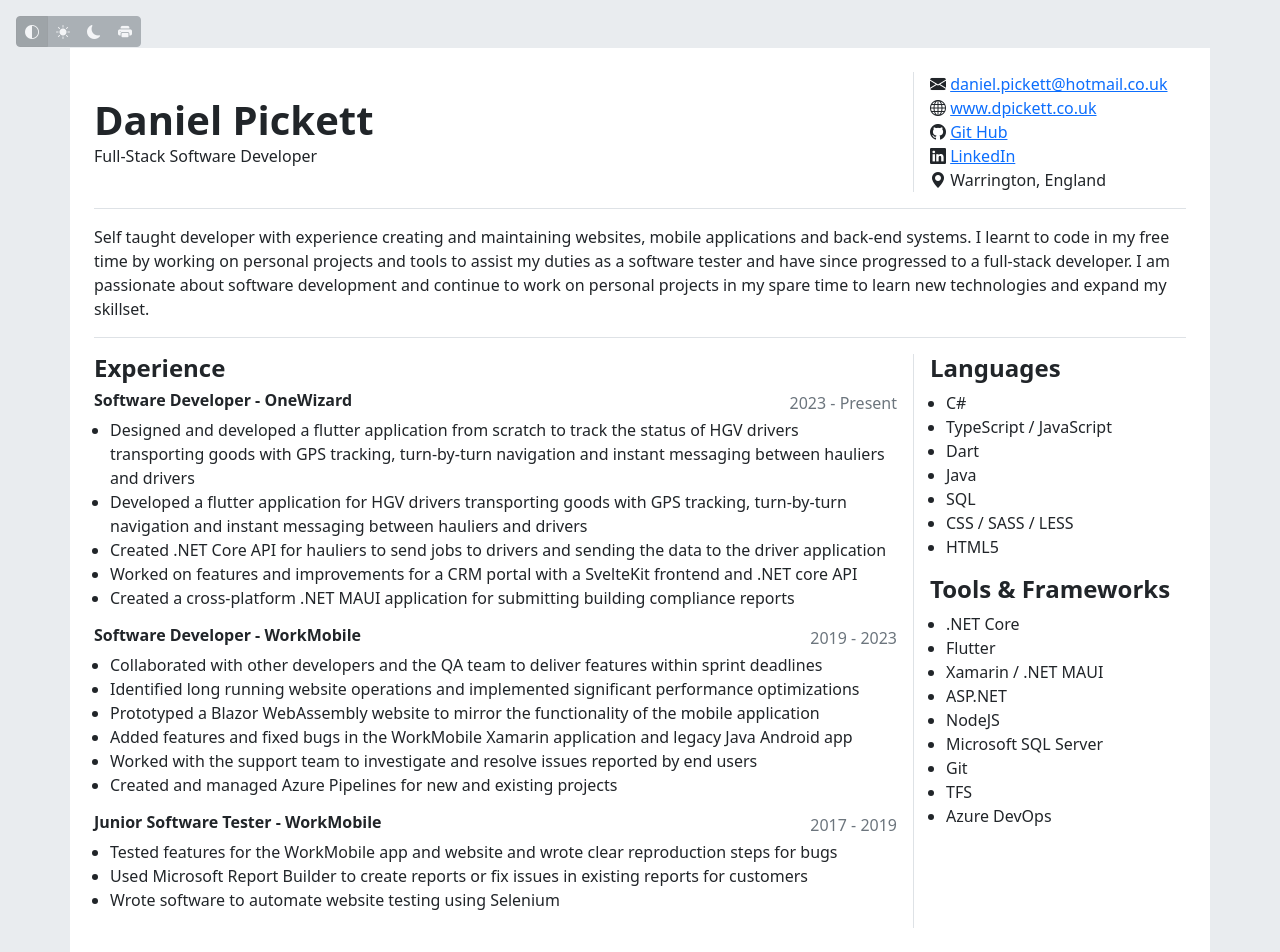
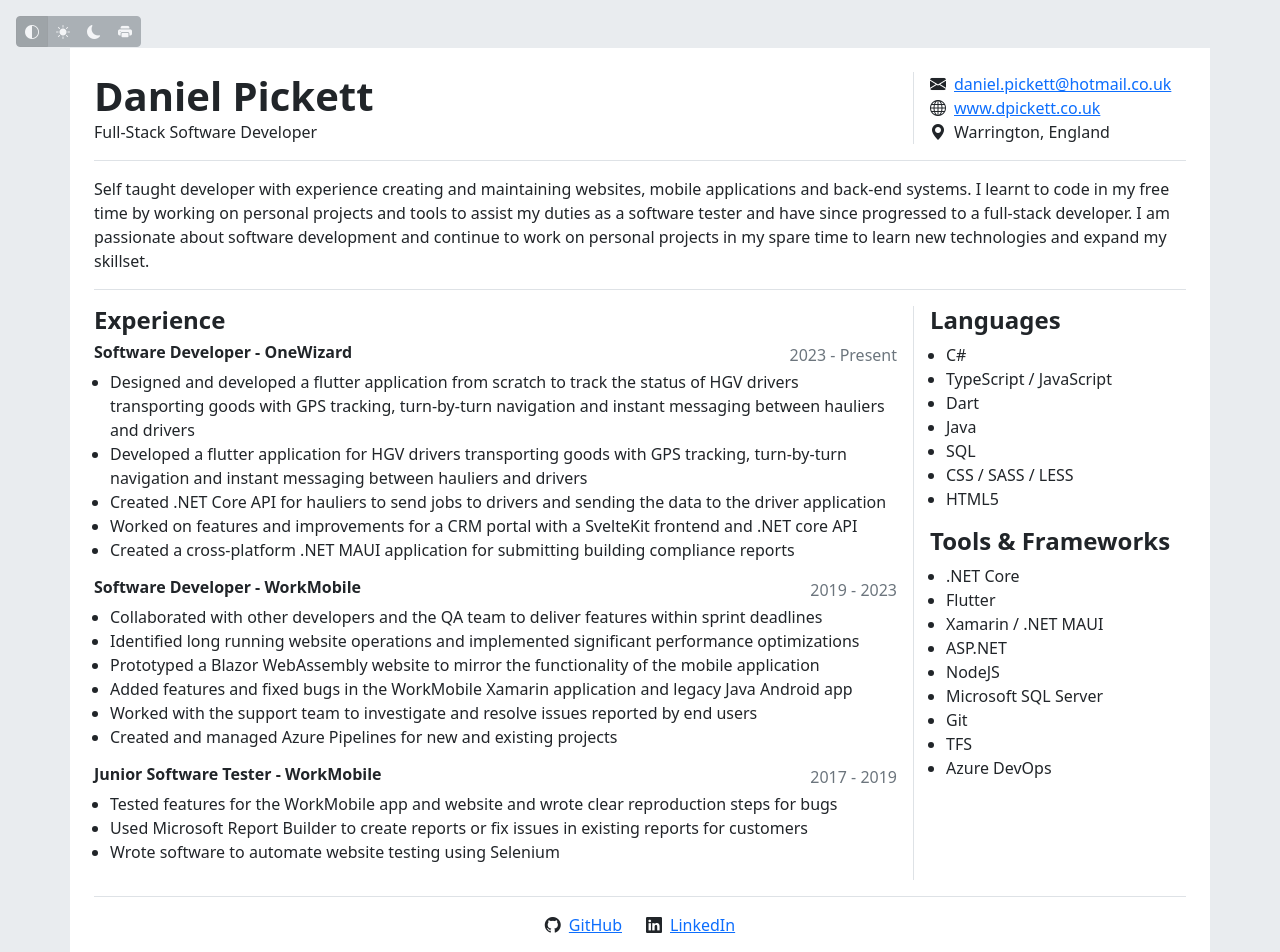
Before and after one commit to dan3988/cv, a SvelteKit app: page / in a window 1280 px wide. Shown: the top 952 px of the page. Built offline with nearby package versions, Linux system fonts and the light colour scheme.

Commit message:
Added link component and moved social links to the bottom

```diff
--- /dev/null
+++ b/src/lib/Icon.svelte
@@ -0,0 +1,19 @@
+<script lang="ts">
+	import type { Snippet } from "svelte";
+
+	interface Props {
+		icon?: string;
+		children?: Snippet<[]>;
+	}
+
+	const {
+		icon,
+		children,
+	}: Props = $props();
+</script>
+<span class="flex-row gap-2">
+	{#if icon}
+		<i class="bi bi-{icon}"></i>
+	{/if}
+	{@render children?.()}
+</span>
--- /dev/null
+++ b/src/lib/Link.svelte
@@ -0,0 +1,50 @@
+<script lang="ts">
+	import type { Snippet } from "svelte";
+	import Icon from "./Icon.svelte";
+
+	interface Props {
+		href: string;
+		title?: string;
+		icon?: string;
+		target?: string;
+		children?: Snippet<[]>;
+	}
+
+	const {
+		href,
+		title,
+		icon,
+		target,
+		children,
+	}: Props = $props();
+
+	const printContent = $derived(removeProtocol(href));
+
+	function removeProtocol(link: string) {
+		let protocol: string;
+		try {
+			({ protocol } = new URL(link));
+		} catch (_) {
+			return link;
+		}
+
+		link = link.slice(protocol.length);
+
+		while (link.startsWith('/'))
+			link = link.slice(1);
+
+		return link;
+	}
+</script>
+<Icon {icon}>
+	<a {href} {target} {title}>
+		{#if children}
+			<span class="d-none d-print-block">{printContent}</span>
+			<span class="d-print-none">
+				{@render children()}
+			</span>
+		{:else}
+			{printContent}
+		{/if}
+	</a>
+</Icon>
--- a/src/lib/data.json
+++ b/src/lib/data.json
@@ -9,13 +9,13 @@
 	"socials": [
 		{
 			"icon": "github",
-			"title": "Git Hub",
+			"title": "GitHub",
 			"href": "https://github.com/dan3988"
 		},
 		{
 			"icon": "linkedin",
 			"title": "LinkedIn",
-			"href": "https://www.linkedin.com/in/daniel-pickett-b01230286/"
+			"href": "https://linkedin.com/in/dan3988"
 		}
 	],
 	"skills": {
--- a/src/routes/+page.svelte
+++ b/src/routes/+page.svelte
@@ -3,19 +3,11 @@
 	import theme from "$lib/theme";
 	import data from "$lib/data.json";
 	import { browser } from "$app/environment";
+	import Icon from "$lib/Icon.svelte";
+	import Link from "$lib/Link.svelte";
 
 	const { preference } = theme;
 	const { name, profession, email, photo, website, location, socials, summary, experience, skills } = data;
-
-	function getWebsiteDisplay(url: string) {
-		if (url.startsWith('http://'))
-			return url.substring(7);
-
-		if (url.startsWith('https://'))
-			return url.substring(8);
-
-		return url;
-	}
 </script>
 <svelte:head>
 	<title>{profession ? `${name} | ${profession}` : name}</title>
@@ -46,30 +38,13 @@
 			</div>
 			<div class="cv-box">
 				{#if email}
-					<span>
-						<i class="bi-envelope-fill"></i>
-						<a href="mailto:{email}">{email}</a>
-					</span>
+					<Link href="mailto:{email}" icon="envelope-fill" />
 				{/if}
 				{#if website}
-					<span>
-						<i class="bi-globe"></i>
-						<a href={website} target="_blank">{getWebsiteDisplay(website)}</a>
-					</span>
+					<Link href={website} target="_blank" icon="globe" />
 				{/if}
-				{#each socials ?? [] as { icon, title, href }}
-					<span>
-						{#if icon}
-							<i class="bi-{icon}"></i>
-						{/if}
-						<a {href} target="_blank">{title ?? href}</a>
-					</span>
-				{/each}
 				{#if location}
-					<span>
-						<i class="bi-geo-alt-fill"></i>
-						{location}
-					</span>
+					<Icon icon="geo-alt-fill">{location}</Icon>
 				{/if}
 			</div>
 		</div>
@@ -102,6 +77,15 @@
 				{/each}
 			</div>
 		</div>
+		{#if socials && socials.length}
+			<div class="cv-box flex-row socials gap-4 justify-content-center">
+				{#each socials as { icon, title, href }}
+					<Link {href} {icon} {title} target="_blank">
+						{title}
+					</Link>
+				{/each}
+			</div>
+		{/if}
 	</div>
 </main>
 <style>
@@ -163,6 +147,10 @@
 		}
 	}
 
+	.socials {
+		flex-flow: row wrap;
+	}
+
 	@media print {
 		.cv-root {
 			font-size: 0.8em;
```
